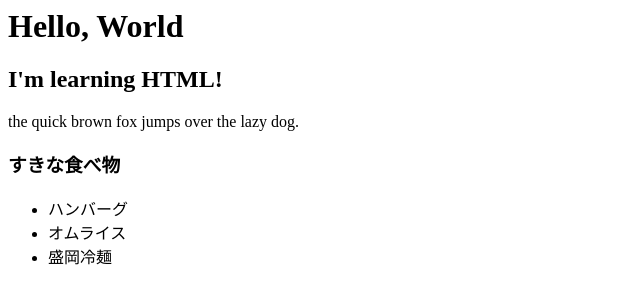
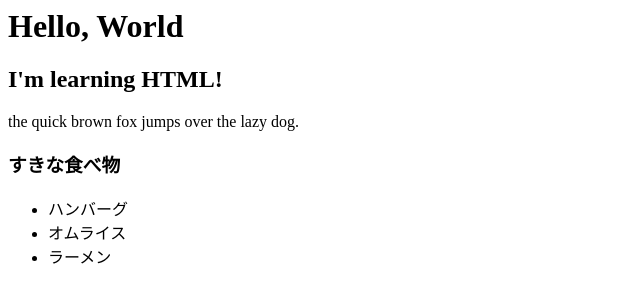
Before and after one commit to brrik/tomopiHTML, a plain HTML site: page index.html in a window 1280 px wide. Shown: the full height of the page, 0-640 px from the left. Drawn offline with Linux system fonts and the light colour scheme.

Commit message:
Update index.html

```diff
--- a/index.html
+++ b/index.html
@@ -5,5 +5,5 @@
 <ul>
     <li>ハンバーグ</li>
     <li>オムライス</li>
-    <li>盛岡冷麺</li>
+    <li>ラーメン</li>
 </ul>
```
